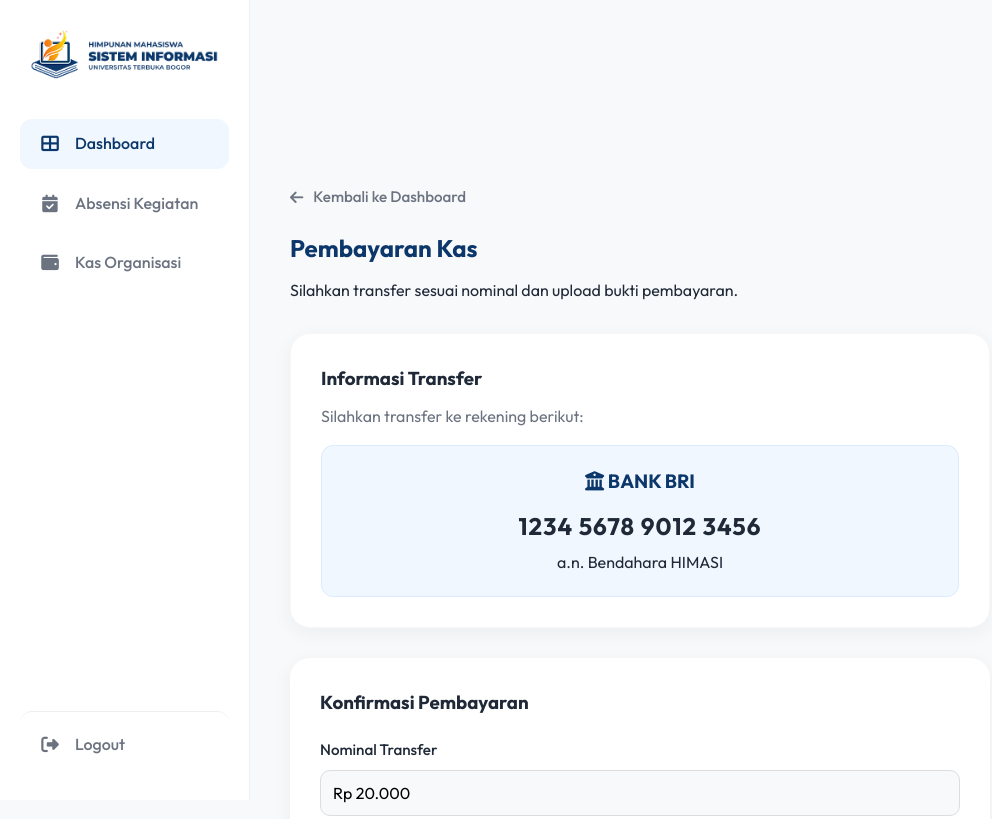
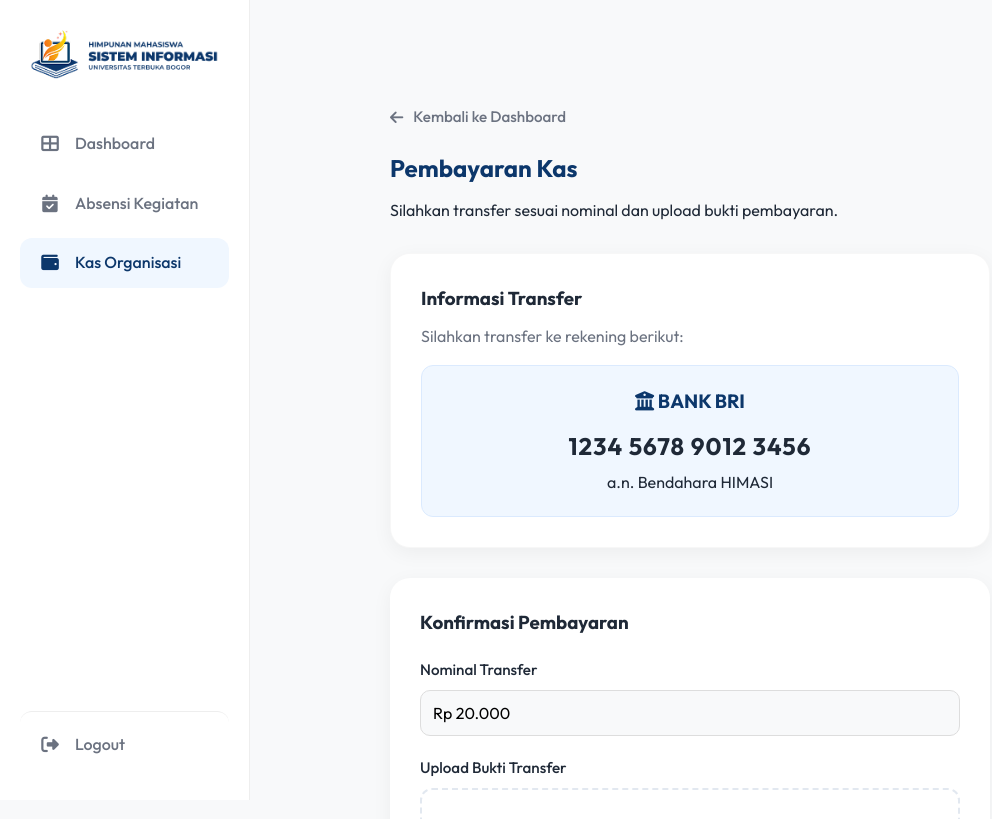
Before and after one commit to indriyanipuspita/himasi, a plain HTML site: page bayar-kas.html in a window 1280 px wide. Shown: the top 819 px of the page, without its empty margins (0-992 px from the left). Drawn offline with Linux system fonts and the light colour scheme.

Commit message:
update form kas

```diff
--- a/bayar-kas.html
+++ b/bayar-kas.html
@@ -17,7 +17,7 @@
     <style>
         body {
             background-color: #f8f9fa;
-            padding-top: var(--header-height);
+
         }
 
         /* Sidebar Styles */
@@ -230,7 +230,7 @@
         </div>
 
         <nav class="nav-menu">
-            <a onclick="showSection('dashboard')" class="nav-item active" id="nav-dashboard">
+            <a onclick="showSection('dashboard')" class="nav-item" id="nav-dashboard">
                 <i class="fas fa-th-large"></i>
                 <span>Dashboard</span>
             </a>
@@ -238,7 +238,7 @@
                 <i class="fas fa-calendar-check"></i>
                 <span>Absensi Kegiatan</span>
             </a>
-            <a onclick="showSection('kas')" class="nav-item" id="nav-kas">
+            <a onclick="showSection('kas')" class="nav-item active" id="nav-kas">
                 <i class="fas fa-wallet"></i>
                 <span>Kas Organisasi</span>
             </a>
@@ -254,7 +254,7 @@
         </nav>
     </aside>
 
-    <div class="payment-container">
+    <div class="payment-container" style="padding-left: 100px;">
         <a href="user-profile.html" class="back-link"><i class="fas fa-arrow-left"></i> Kembali ke Dashboard</a>
 
         <div class="page-header">
```
